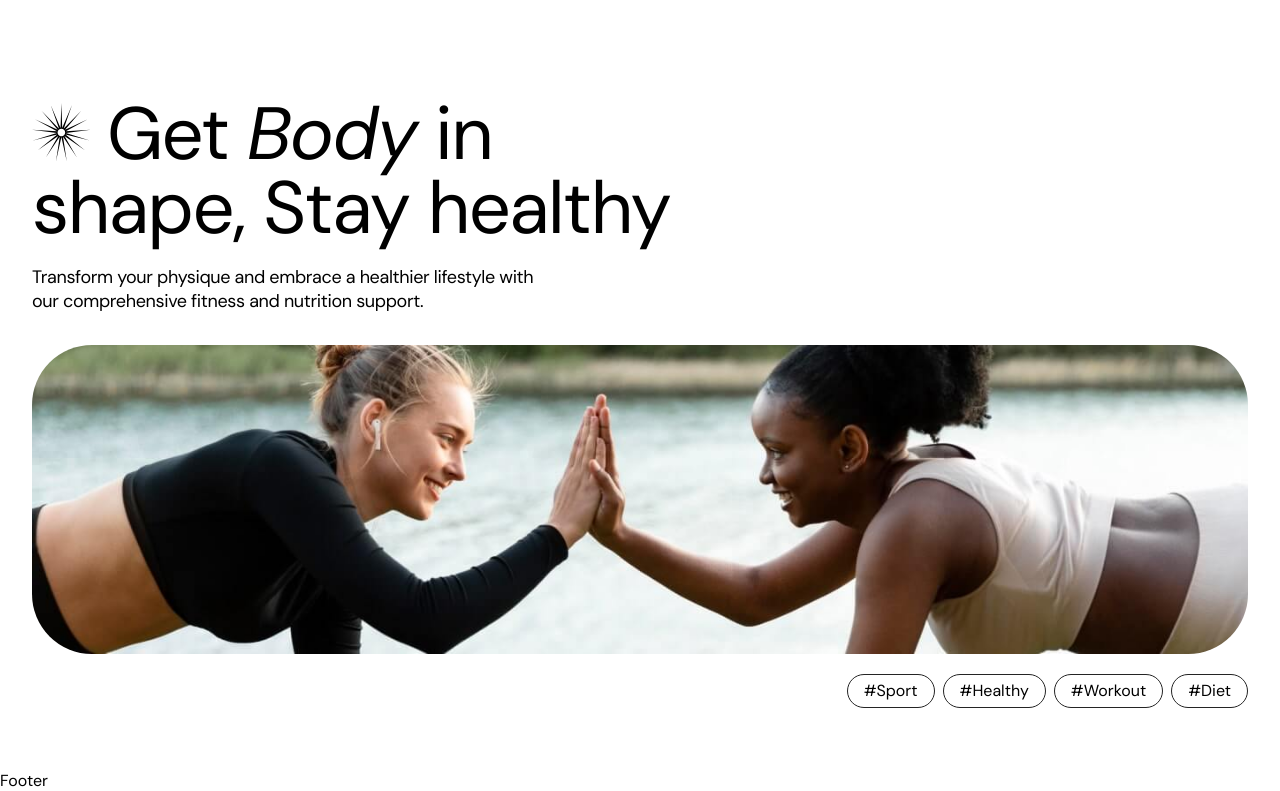
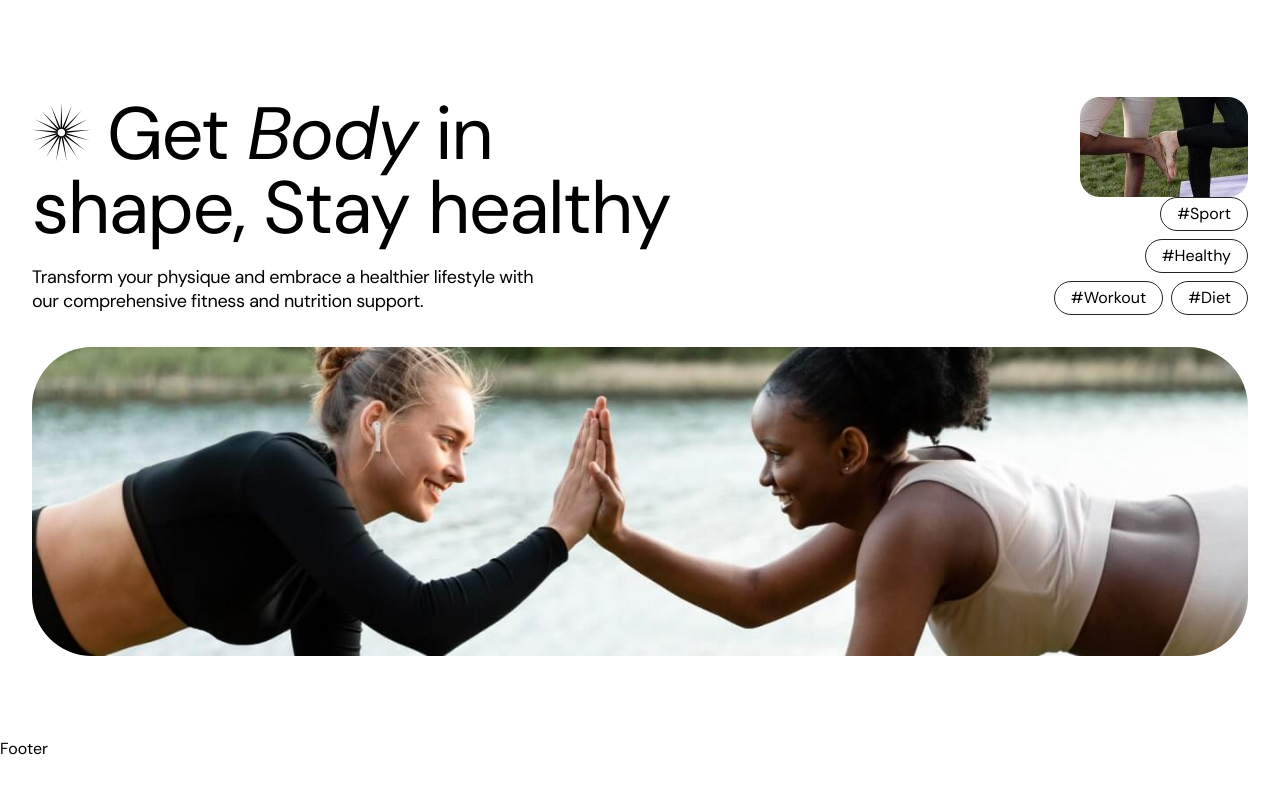
Before and after one commit to Bignichok/your_energy_vanilla_js, a website built with Vite: page src/index.html in a window 1280 px wide. Shown: the part 83-874 px from the top of the page. After the commit the page ends 842 px from the top, so only its background shows below. Built offline with nearby package versions, Linux system fonts and the light colour scheme.

Commit message:
Hero desktop styles

```diff
--- a/src/css/hero.css
+++ b/src/css/hero.css
@@ -5,6 +5,18 @@
 @media only screen and (min-width: 768px) {
     .hero-section {
         padding: 100px 0 64px;
+    }
+}
+
+.hero-content-holder {
+    display: flex;
+    justify-content: space-between;
+    margin: 0 0 20px;
+}
+
+@media only screen and (min-width: 768px) {
+    .hero-content-holder {
+        margin: 0 0 32px;
     }
 }
 
@@ -52,14 +64,13 @@
     font-size: 14px;
     line-height: 18px;
     letter-spacing: -0.02em;
-    margin: 0 0 20px;
+    margin: 0;
 }
 
 @media only screen and (min-width: 768px) {
     .hero-description {
         font-size: 18px;
         line-height: 24px;
-        margin: 0 0 32px;
         width: 528px;
     }
 }
@@ -90,6 +101,11 @@
     border-radius: 30px;
 }
 
+.desktop-tags-holder {
+    display: none;
+    visibility: hidden;
+}
+
 @media only screen and (min-width: 768px) {
     .tags {
         justify-content: flex-end;
@@ -101,3 +117,26 @@
         padding: 4px 16px;
     }
 }
+
+@media only screen and (min-width: 1280px) {
+    .tags {
+        display: none;
+        visibility: hidden;
+    }
+
+    .desktop-tags-holder {
+        display: flex;
+        flex-direction: column;
+        justify-content: space-between;
+        align-items: end;
+        visibility: visible;
+    }
+
+    .desktop-tags {
+        display: flex;
+        flex-wrap: wrap;
+        justify-content: flex-end;
+        width: 198px;
+        visibility: visible;
+    }
+}
--- a/src/partials/hero.html
+++ b/src/partials/hero.html
@@ -1,5 +1,7 @@
 <section class="hero-section">
   <div class="container">
+    <div class="hero-content-holder">
+      <div>
         <h1 class="hero-title">
           <!-- TODO: use svg from sprite -->
           <svg viewBox="0 0 32 32" width="32" height="32">
@@ -13,6 +15,24 @@
           Transform your physique and embrace a healthier lifestyle with our
           comprehensive fitness and nutrition support.
         </p>
+      </div>
+      <div class="desktop-tags-holder">
+        <picture>
+          <source
+            media="(min-width: 1280px)"
+            srcset="./img/hero/tags.jpg 1x, ./img/hero/tags@2x.jpg 2x"
+          />
+          <img src="./img/hero/tags.jpg" alt="yoga" />
+        </picture>
+        <ul class="tags desktop-tags">
+          <li>#Sport</li>
+          <li>#Healthy</li>
+          <li>#Workout</li>
+          <li>#Diet</li>
+        </ul>
+      </div>
+    </div>
+
     <picture>
       <!-- Mobile image -->
       <source
```
Also changed, not shown: src/img/hero/tags.jpg (added), src/img/hero/tags@2x.jpg (added). Lines whose indentation alone changed are shown as unchanged.
